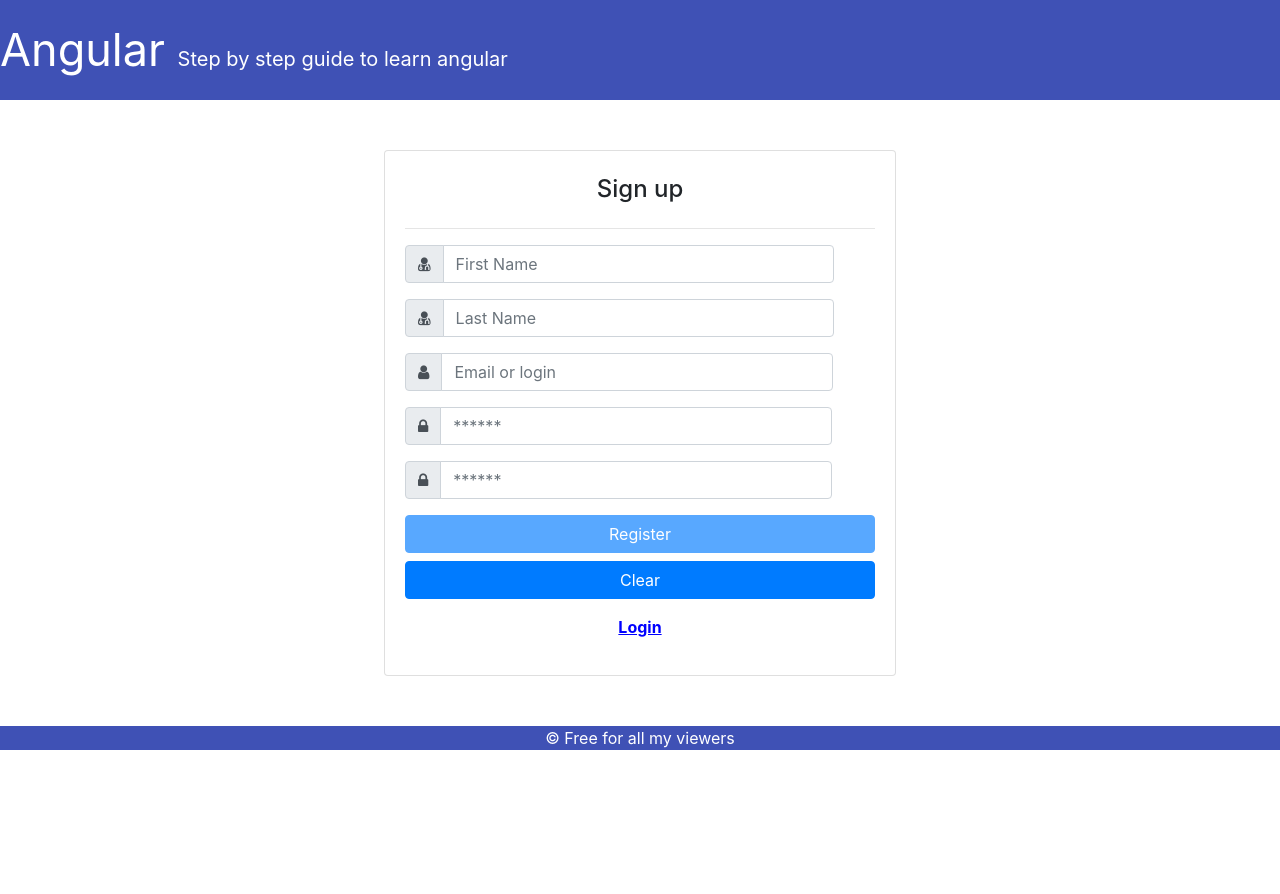
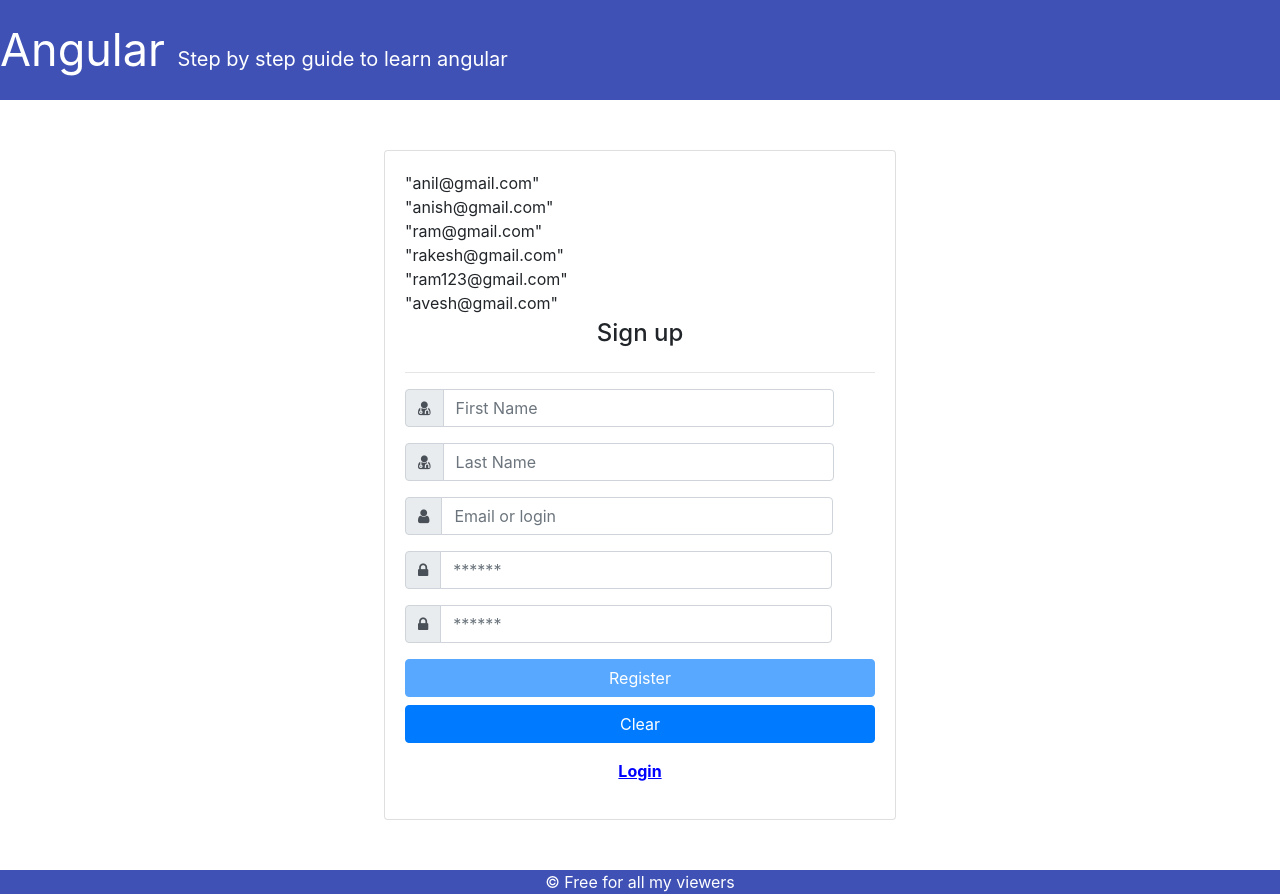
Before and after one commit to karnamanil2000/HELLOANGULAAR, an Angular app: page /Register in a window 1280 px wide. Before the commit the page ends 800 px from the top, so only its background shows below. Built offline with nearby package versions, Linux system fonts and the light colour scheme; data requests are answered from the project's data file.

Commit message:
till email validation

```diff
--- a/src/app/account/account.service.ts
+++ b/src/app/account/account.service.ts
@@ -6,8 +6,11 @@
 @Injectable()
 export class AccountService {
     constructor(private httpClient: HttpClient){}
-    public getUserEmails(): Observable<string[]> {
-        return of(["anil@gmail.com"]);
+    // public getUserEmails(): Observable<string[]> {
+    //     return of(["anil@gmail.com"]);
+    // }
+    public getUserDetails(): Observable<Register[]>{
+        return this.httpClient.get<Register[]>("http://localhost:3000/UserDetails");
     }
     public saveUserRegistration(userForm: Register): Observable<Register>{
         return this.httpClient.post<Register>("http://localhost:3000/UserDetails",userForm);
--- a/src/app/account/register/register.component.html
+++ b/src/app/account/register/register.component.html
@@ -3,6 +3,9 @@
       <ngb-alert [dismissible]="true" [type]="alert.type" (close)="closeAlert()" *ngIf="alert.isShowAlert">
         {{ alert.message }}
       </ngb-alert>
+      <div *ngFor = "let user of userDetails">
+        {{ user.email | json }}
+      </div>
       <h4 class="card-title text-center mb-4 mt-1">Sign up</h4>
       <hr />
       <form
@@ -71,7 +74,7 @@
               required="required"
               pattern="^[a-zA-Z0-9+_.-]+@[a-zA-Z0-9.-]+$"
               appAlreadyExistsValidator
-              [records]="records"
+              [records]="$records"
             />
             <i *ngIf="email.touched && email.valid" class="fa fa-smile-o font-yellow-color smile"></i>
             <i *ngIf="email.touched && email.invalid" class="fa fa-frown-o font-red-color smile"></i>
--- a/src/app/account/register/register.component.ts
+++ b/src/app/account/register/register.component.ts
@@ -1,6 +1,6 @@
 import { Component, OnInit, ViewChild } from '@angular/core';
 import { FormControl } from '@angular/forms';
-import { Observable } from 'rxjs';
+import { Observable, of } from 'rxjs';
 import { AccountService } from '../account.service';
 import { Register } from './register';
 
@@ -11,7 +11,9 @@
 })
 export class RegisterComponent implements OnInit {
   registrationViewModel: Register;
-  records!: Observable<string[]>;
+  $records!: Observable<string[]>;
+  userDetails: Register[] = [];
+  userEmails!: string[];
   alert = {type:'',isShowAlert:false, message:''};
   @ViewChild("registrationForm") form !: FormControl;
   constructor(private service: AccountService) {
@@ -19,8 +21,19 @@
   }
 
   ngOnInit(): void {
-    //const service = new AccountService();
-    this.records = this.service.getUserEmails();
+    //this.$records = this.service.getUserEmails();
+    this.service.getUserDetails()
+    .subscribe(data => {
+      this.userDetails = data;
+      console.log(this.userDetails);
+      this.userEmails = new Array(this.userDetails.length);
+      for (let index = 0; index < this.userDetails.length; index++) {
+        const element = this.userDetails[index];
+        this.userEmails[index] = element.email;
+      }
+      console.log(this.userEmails)
+      this.$records = of(this.userEmails);
+    });
   }
   closeAlert() {
     this.alert.isShowAlert = false;
--- a/src/assets/db.json
+++ b/src/assets/db.json
@@ -50,28 +50,12 @@
       "id": 4
     },
     {
-      "fName": "Rakesh",
-      "lName": "Sharma",
-      "email": "rakesh@gmail.com",
-      "password": "rakesh123",
-      "confirmPassword": "rakesh123",
-      "id": 5
-    },
-    {
-      "fName": "Rakesh",
-      "lName": "Sharma",
-      "email": "rakesh@gmail.com",
-      "password": "rakesh123",
-      "confirmPassword": "rakesh123",
-      "id": 6
-    },
-    {
       "fName": "Ram",
       "lName": "Rathode",
       "email": "ram123@gmail.com",
       "password": "ram123",
       "confirmPassword": "ram123",
-      "id": 7
+      "id": 5
     },
     {
       "fName": "Avesh",
@@ -79,7 +63,7 @@
       "email": "avesh@gmail.com",
       "password": "avesh123",
       "confirmPassword": "avesh123",
-      "id": 8
+      "id": 6
     }
   ]
 }
```
